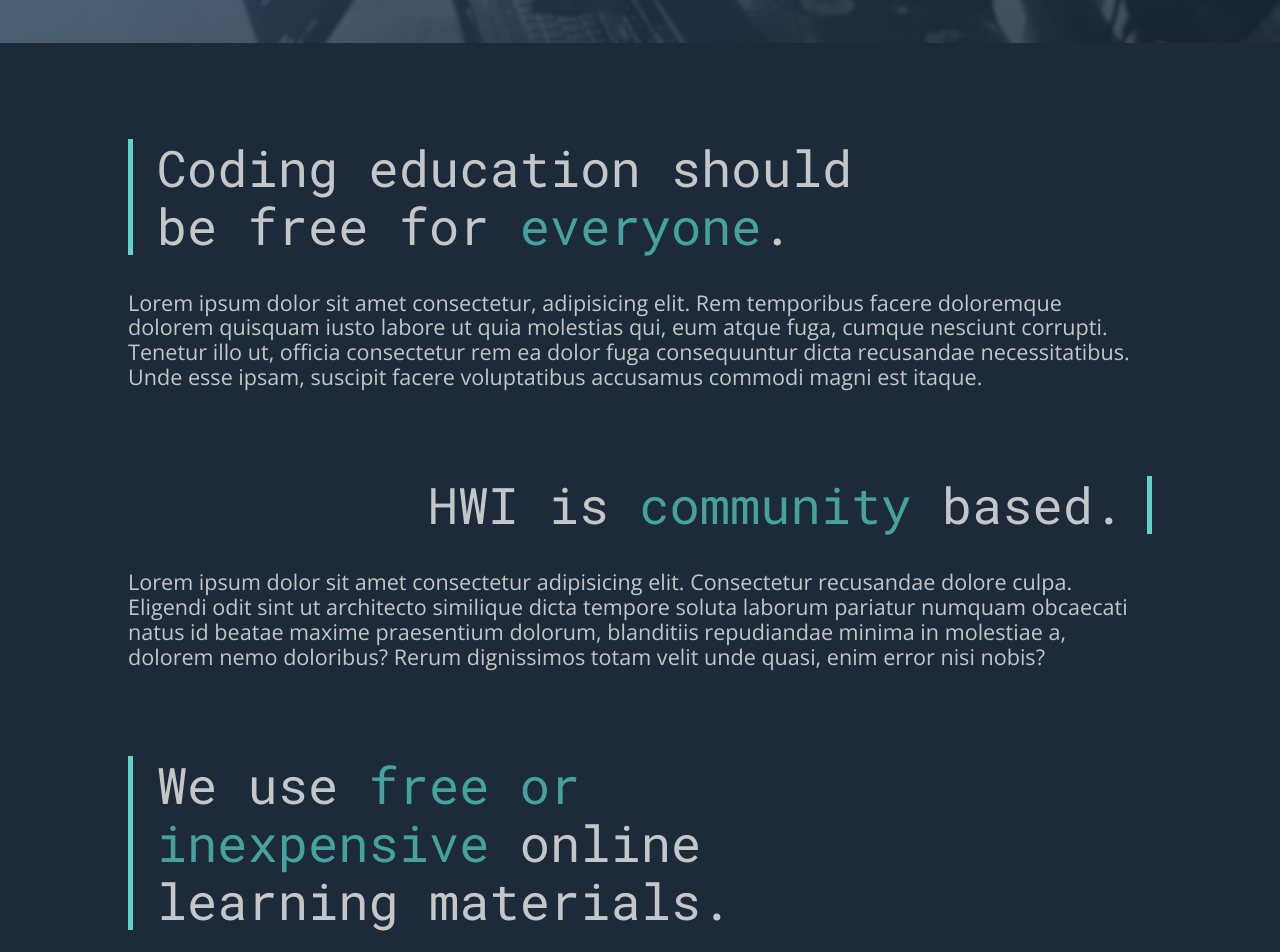
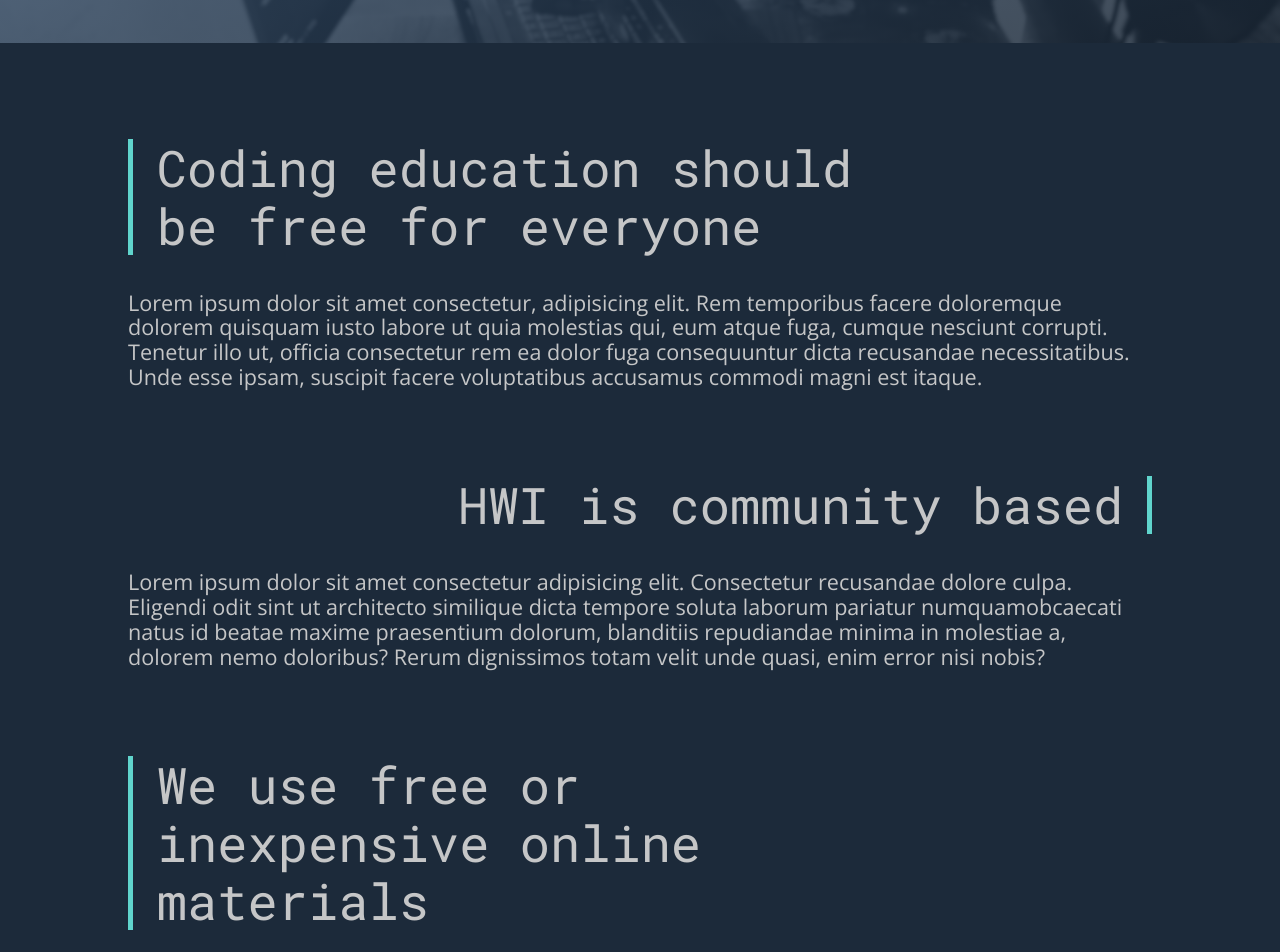
Before and after one commit to hello-world-initiative/hello-world-initiative, a React (Create React App) app: page /about in a window 1280 px wide. Shown: the part 600-1552 px from the top of the page. Built offline with nearby package versions, Linux system fonts and the light colour scheme.

Commit message:
Add page data to all pages

```diff
--- a/src/data/pages.js
+++ b/src/data/pages.js
@@ -11,25 +11,9 @@
         'We use free or inexpensive online materials'
       ],
       sections: [
-        `Lorem ipsum dolor sit amet consectetur, adipisicing elit. Rem
-        temporibus facere doloremque dolorem quisquam iusto labore ut quia
-        molestias qui, eum atque fuga, cumque nesciunt corrupti. Tenetur
-        illo ut, officia consectetur rem ea dolor fuga consequuntur dicta
-        recusandae necessitatibus. Unde esse ipsam, suscipit facere
-        voluptatibus accusamus commodi magni est itaque.`,
-        `Lorem ipsum dolor sit amet consectetur adipisicing elit.
-        Consectetur recusandae dolore culpa. Eligendi odit sint ut
-        architecto similique dicta tempore soluta laborum pariatur numquam
-        obcaecati natus id beatae maxime praesentium dolorum, blanditiis
-        repudiandae minima in molestiae a, dolorem nemo doloribus? Rerum
-        dignissimos totam velit unde quasi, enim error nisi nobis?`,
-        `Lorem ipsum dolor, sit amet consectetur adipisicing elit.
-        Explicabo minima cumque tempore rerum cupiditate, nobis, hic
-        libero quas non repellat, laborum labore sed eaque consectetur
-        aspernatur officiis architecto fuga. Non accusamus molestias atque
-        quia nihil officia voluptates ipsum. Recusandae dicta dolore ut
-        possimus harum nihil molestiae fugiat quidem laudantium
-        consequatur!`
+        `Lorem ipsum dolor sit amet consectetur, adipisicing elit. Rem temporibus facere doloremque dolorem quisquam iusto labore ut quia molestias qui, eum atque fuga, cumque nesciunt corrupti. Tenetur illo ut, officia consectetur rem ea dolor fuga consequuntur dicta recusandae necessitatibus. Unde esse ipsam, suscipit facere voluptatibus accusamus commodi magni est itaque.`,
+        `Lorem ipsum dolor sit amet consectetur adipisicing elit. Consectetur recusandae dolore culpa. Eligendi odit sint ut architecto similique dicta tempore soluta laborum pariatur numquamobcaecati natus id beatae maxime praesentium dolorum, blanditiis repudiandae minima in molestiae a, dolorem nemo doloribus? Rerum dignissimos totam velit unde quasi, enim error nisi nobis?`,
+        `Lorem ipsum dolor, sit amet consectetur adipisicing elit. Explicabo minima cumque tempore rerum cupiditate, nobis, hic libero quas non repellat, laborum labore sed eaque consectetur aspernatur officiis architecto fuga. Non accusamus molestias atque quia nihil officia voluptates ipsum. Recusandae dicta dolore ut possimus harum nihil molestiae fugiat quidem laudantium consequatur!`
       ]
     },
     bottom: {
@@ -40,16 +24,7 @@
   community: {
     main: {
       heading: 'People learn better together',
-      body: `This is the top section. Lorem, ipsum dolor sit amet consectetur
-      adipisicing elit. Ipsum veritatis labore nam architecto, illo
-      dolores. Optio voluptas similique non libero quia, vel illum
-      aspernatur laudantium delectus, dignissimos animi doloremque,
-      sequi sit corrupti nostrum temporibus repellat ratione ipsa
-      tempore! Debitis iusto incidunt dolorum est quod veniam nisi ipsa
-      molestiae error excepturi, hic, dolores rerum autem amet officia
-      ullam in minima quibusdam eaque magnam quam provident saepe sed
-      quo! Ex error sapiente beatae laboriosam dicta magni magnam.
-      Quisquam mollitia odit expedita consequuntur.`
+      body: `This is the top section. Lorem, ipsum dolor sit amet consectetur adipisicing elit. Ipsum veritatis labore nam architecto, illo dolores. Optio voluptas similique non libero quia, vel illum aspernatur laudantium delectus, dignissimos animi doloremque, sequi sit corrupti nostrum temporibus repellat ratione ipsa tempore! Debitis iusto incidunt dolorum est quod veniam nisi ipsa molestiae error excepturi, hic, dolores rerum autem amet officia ullam in minima quibusdam eaque magnam quam provident saepe sed quo! Ex error sapiente beatae laboriosam dicta magni magnam. Quisquam mollitia odit expedita consequuntur.`
     },
     bottom: {
       heading: 'Join our community'
@@ -58,16 +33,7 @@
   events: {
     main: {
       heading: 'Come meet up with others who are learning to code',
-      body: `This is the top section. Lorem, ipsum dolor sit amet consectetur
-      adipisicing elit. Ipsum veritatis labore nam architecto, illo
-      dolores. Optio voluptas similique non libero quia, vel illum
-      aspernatur laudantium delectus, dignissimos animi doloremque,
-      sequi sit corrupti nostrum temporibus repellat ratione ipsa
-      tempore! Debitis iusto incidunt dolorum est quod veniam nisi ipsa
-      molestiae error excepturi, hic, dolores rerum autem amet officia
-      ullam in minima quibusdam eaque magnam quam provident saepe sed
-      quo! Ex error sapiente beatae laboriosam dicta magni magnam.
-      Quisquam mollitia odit expedita consequuntur.`
+      body: `This is the top section. Lorem, ipsum dolor sit amet consectetur adipisicing elit. Ipsum veritatis labore nam architecto, illo dolores. Optio voluptas similique non libero quia, vel illum aspernatur laudantium delectus, dignissimos animi doloremque, sequi sit corrupti nostrum temporibus repellat ratione ipsa tempore! Debitis iusto incidunt dolorum est quod veniam nisi ipsa molestiae error excepturi, hic, dolores rerum autem amet officia ullam in minima quibusdam eaque magnam quam provident saepe sed quo! Ex error sapiente beatae laboriosam dicta magni magnam. Quisquam mollitia odit expedita consequuntur.`
     },
     bottom: {
       heading: 'Join us at an event'
--- a/src/pages/About.js
+++ b/src/pages/About.js
@@ -5,6 +5,9 @@
 import Heading, { AlternateHeading } from '../components/Heading';
 import LinkButton from '../components/LinkButton';
 import Article from '../components/Article';
+
+import pageData from '../data/pages';
+const { about } = pageData;
 
 const discordURL = 'https://discord.gg/CEGxS5k';
 const meetupURL = 'https://www.meetup.com/thehwi';
@@ -16,60 +19,24 @@
       <main>
         <Section color="dark">
           <Article>
-            <Heading position="left">
-              Coding education should be free for{' '}
-              <span className="heading-highlight">everyone</span>.
-            </Heading>
-            <p>
-              Lorem ipsum dolor sit amet consectetur, adipisicing elit. Rem
-              temporibus facere doloremque dolorem quisquam iusto labore ut quia
-              molestias qui, eum atque fuga, cumque nesciunt corrupti. Tenetur
-              illo ut, officia consectetur rem ea dolor fuga consequuntur dicta
-              recusandae necessitatibus. Unde esse ipsam, suscipit facere
-              voluptatibus accusamus commodi magni est itaque.
-            </p>
+            <Heading position="left">{about.main.headings[0]}</Heading>
+            <p>{about.main.sections[0]}</p>
           </Article>
           <Article>
-            <Heading position="right">
-              HWI is <span className="heading-highlight">community</span> based.
-            </Heading>
-            <p>
-              Lorem ipsum dolor sit amet consectetur adipisicing elit.
-              Consectetur recusandae dolore culpa. Eligendi odit sint ut
-              architecto similique dicta tempore soluta laborum pariatur numquam
-              obcaecati natus id beatae maxime praesentium dolorum, blanditiis
-              repudiandae minima in molestiae a, dolorem nemo doloribus? Rerum
-              dignissimos totam velit unde quasi, enim error nisi nobis?
-            </p>
+            <Heading position="right">{about.main.headings[1]}</Heading>
+            <p>{about.main.sections[1]}</p>
           </Article>
           <Article>
-            <Heading position="left">
-              We use{' '}
-              <span className="heading-highlight">free or inexpensive</span>{' '}
-              online learning materials.
-            </Heading>
-            <p>
-              Lorem ipsum dolor, sit amet consectetur adipisicing elit.
-              Explicabo minima cumque tempore rerum cupiditate, nobis, hic
-              libero quas non repellat, laborum labore sed eaque consectetur
-              aspernatur officiis architecto fuga. Non accusamus molestias atque
-              quia nihil officia voluptates ipsum. Recusandae dicta dolore ut
-              possimus harum nihil molestiae fugiat quidem laudantium
-              consequatur!
-            </p>
+            <Heading position="left">{about.main.headings[2]}</Heading>
+            <p>{about.main.sections[2]}</p>
           </Article>
         </Section>
         <Section color="light">
           <Article>
             <AlternateHeading position="left">
-              Want to get involved?
+              {about.bottom.heading}
             </AlternateHeading>
-            <p>
-              We have an active online <Link to="/community">community</Link>
-              where you can come to get help, chat about coding, or contribute
-              to projects. We also plan regular <Link to="/events">events</Link>
-              for members to work together and learn in person.
-            </p>
+            <p>{about.bottom.body}</p>
           </Article>
           <div className="linkButton-container">
             <LinkButton
--- a/src/pages/Community.js
+++ b/src/pages/Community.js
@@ -4,6 +4,9 @@
 import Heading, { AlternateHeading } from '../components/Heading';
 import LinkButton from '../components/LinkButton';
 import Article from '../components/Article';
+
+import pageData from '../data/pages';
+const { community } = pageData;
 
 const discordURL = 'https://discord.gg/CEGxS5k';
 
@@ -14,27 +17,13 @@
       <main>
         <Section color="dark">
           <Article>
-            <Heading position="left">
-              People learn better{' '}
-              <span className="heading-highlight">together</span>.
-            </Heading>
-            <p>
-              This is the top section. Lorem, ipsum dolor sit amet consectetur
-              adipisicing elit. Ipsum veritatis labore nam architecto, illo
-              dolores. Optio voluptas similique non libero quia, vel illum
-              aspernatur laudantium delectus, dignissimos animi doloremque,
-              sequi sit corrupti nostrum temporibus repellat ratione ipsa
-              tempore! Debitis iusto incidunt dolorum est quod veniam nisi ipsa
-              molestiae error excepturi, hic, dolores rerum autem amet officia
-              ullam in minima quibusdam eaque magnam quam provident saepe sed
-              quo! Ex error sapiente beatae laboriosam dicta magni magnam.
-              Quisquam mollitia odit expedita consequuntur.
-            </p>
+            <Heading position="left">{community.main.heading}</Heading>
+            <p>{community.main.body}</p>
           </Article>
         </Section>
         <Section color="light">
           <AlternateHeading position="center">
-            Join our community
+            {community.bottom.heading}
           </AlternateHeading>
           <div className="linkButton-container">
             <LinkButton
--- a/src/pages/Events.js
+++ b/src/pages/Events.js
@@ -4,6 +4,9 @@
 import Heading, { AlternateHeading } from '../components/Heading';
 import LinkButton from '../components/LinkButton';
 import Article from '../components/Article';
+
+import pageData from '../data/pages';
+const { events } = pageData;
 
 const meetupURL = 'https://www.meetup.com/thehwi';
 
@@ -14,27 +17,13 @@
       <main>
         <Section color="dark">
           <Article>
-            <Heading position="left">
-              Come <span className="heading-highlight">meet up</span> with
-              others who are learning to code.
-            </Heading>
-            <p>
-              This is the top section. Lorem, ipsum dolor sit amet consectetur
-              adipisicing elit. Ipsum veritatis labore nam architecto, illo
-              dolores. Optio voluptas similique non libero quia, vel illum
-              aspernatur laudantium delectus, dignissimos animi doloremque,
-              sequi sit corrupti nostrum temporibus repellat ratione ipsa
-              tempore! Debitis iusto incidunt dolorum est quod veniam nisi ipsa
-              molestiae error excepturi, hic, dolores rerum autem amet officia
-              ullam in minima quibusdam eaque magnam quam provident saepe sed
-              quo! Ex error sapiente beatae laboriosam dicta magni magnam.
-              Quisquam mollitia odit expedita consequuntur.
-            </p>
+            <Heading position="left">{events.main.heading}</Heading>
+            <p>{events.main.body}</p>
           </Article>
         </Section>
         <Section color="light">
           <AlternateHeading position="center">
-            Join us at an event
+            {events.bottom.heading}
           </AlternateHeading>
           <div className="linkButton-container">
             <LinkButton
```
